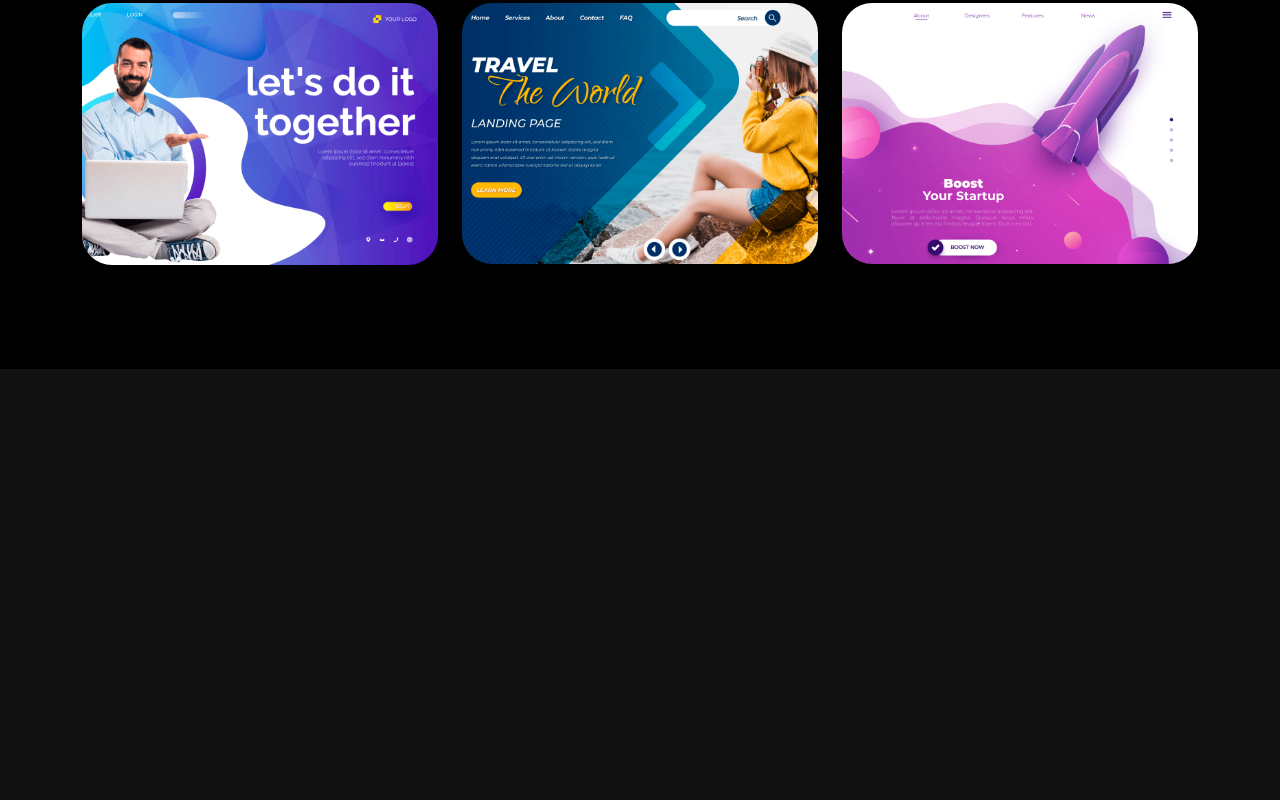
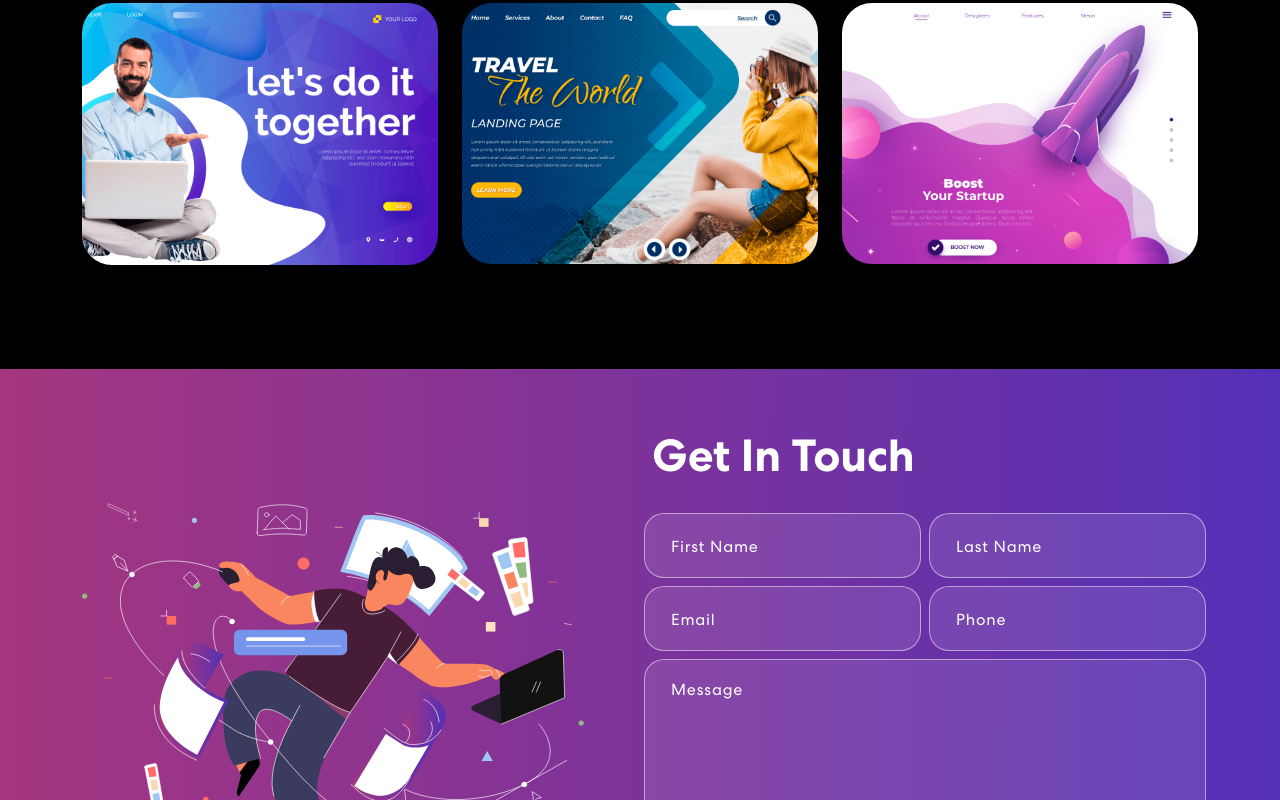
Before and after one commit to freetimezp/js-portfolio-02, a React (Create React App) app: page / in a window 1280 px wide. Shown: the part 2000-2800 px from the top of the page. Before the commit the page ends 2369 px from the top, so only its background shows below. Built offline with nearby package versions, Linux system fonts and the light colour scheme.

Commit message:
06.Js-portfolio-02. Create Contact component as form.

```diff
--- a/package.json
+++ b/package.json
@@ -7,6 +7,9 @@
     "@testing-library/react": "^13.0.0",
     "@testing-library/user-event": "^13.2.1",
     "bootstrap": "^5.2.0",
+    "cors": "^2.8.5",
+    "express": "^4.18.1",
+    "nodemailer": "^6.7.8",
     "react": "^18.2.0",
     "react-bootstrap": "^2.5.0",
     "react-bootstrap-icons": "^1.8.4",
--- a/src/App.css
+++ b/src/App.css
@@ -482,3 +482,81 @@
   right: 0;
   z-index: -4;
 }
+
+
+/************ Projects Css ************/
+.contact {
+  background: linear-gradient(90.21deg, #AA367C -5.91%, #4A2FBD 111.58%);
+  padding: 60px 0 200px 0;
+}
+.contact img {
+  width: 92%;
+}
+.contact h2 {
+  font-size: 45px;
+  font-weight: 700;
+  margin-bottom: 30px;
+}
+.contact form input, .contact form textarea {
+  width: 100%;
+  background: rgba(255, 255, 255, 0.1);
+  border: 1px solid rgba(255, 255, 255, 0.5);
+  border-radius: 20px;
+  color: #fff;
+  margin: 0 0 8px 0;
+  padding: 18px 26px;
+  font-weight: 500;
+  font-size: 18px;
+  letter-spacing: 0.8px;
+  transition: 0.3s ease-in-out;
+}
+.contact form input:focus, .contact form textarea:focus {
+  background: rgba(255, 255, 255, 1);
+  color: #121212;
+}
+.contact form input::placeholder, .contact form textarea::placeholder {
+  font-size: 16px;
+  font-weight: 400;
+  color: #fff;
+}
+.contact form input:focus::placeholder, .contact form textarea:focus::placeholder {
+  color: #121212;
+  opacity: 0.8;
+}
+.contact form button {
+  font-weight: 700;
+  color: #000;
+  background-color: #fff;
+  padding: 14px 48px;
+  font-size: 18px;
+  margin-top: 25px;
+  border-radius: 0;
+  position: relative;
+  transition: 0.3s ease-in-out;
+}
+.contact form button span {
+  z-index: 1;
+  position: relative;
+}
+.contact form button:hover {
+  color: #fff;
+}
+.contact form button::before {
+  content: "";
+  background: #121212;
+  width: 0;
+  height: 100%;
+  position: absolute;
+  top: 0;
+  left: 0;
+  z-index: 0;
+  transition: 0.3s ease-in-out;
+}
+.contact form button:hover::before {
+  width: 100%;
+}
+
+.contact form .col {
+  padding-left: 0.25rem;
+  padding-right: 0.25rem;
+}
--- a/src/App.js
+++ b/src/App.js
@@ -6,6 +6,7 @@
 import {Banner} from "./components/Banner";
 import {Skills} from "./components/Skills";
 import {Projects} from "./components/Projects";
+import {Contact} from "./components/Contact";
 
 import 'bootstrap/dist/css/bootstrap.min.css';
 
@@ -16,6 +17,7 @@
             <Banner />
             <Skills />
             <Projects />
+            <Contact />
         </div>
     );
 }
--- /dev/null
+++ b/src/components/Contact.js
@@ -0,0 +1,103 @@
+import {useState} from "react";
+import {Container, Row, Col} from "react-bootstrap";
+
+import contactImg from "../assets/img/contact-img.svg";
+
+export const Contact = () => {
+    const formInitialDetails = {
+        firstName: '',
+        lastName: '',
+        email: '',
+        phone: '',
+        message: ''
+    }
+
+    const [formDetails, setFormDetails] = useState(formInitialDetails);
+    const [buttonText, setButtonText] = useState('Send');
+    const [status, setStatus] = useState({});
+
+    const onFormUpdate = (category, value) => {
+        setFormDetails({
+            ...formDetails,
+            [category]: value
+        })
+    }
+
+    const handleSubmit = async (e) => {
+        e.preventDefault();
+        setButtonText('Sending...');
+
+        let response = await fetch("http://localhost:5000/contact", {
+            method: "POST",
+            headers: {
+                "Content-Type": "Application/json;charset=UTF-8"
+            },
+            body: JSON.stringify(formDetails)
+        });
+
+        setButtonText('Send');
+
+        let result = response.json();
+        setFormDetails(formInitialDetails);
+
+        if(result.code === 200) {
+            setStatus({success: true, message: 'Send successfully.'});
+        }else{
+            setStatus({success: false, message: 'Not send, try later.'});
+        }
+    }
+
+    return (
+        <section className="contact" id="connect">
+            <Container>
+                <Row className="align-items-center">
+                    <Col md={6}>
+                        <img src={contactImg} alt="contact"/>
+                    </Col>
+                    <Col md={6}>
+                        <h2>Get In Touch</h2>
+                        <form onSubmit={handleSubmit}>
+                            <Row>
+                                <Col sm={6} className="px-1">
+                                    <input type="text" value={formDetails.firstName} placeholder="First Name"
+                                           onChange={(e) => onFormUpdate('firstName', e.target.value)}
+                                    />
+                                </Col>
+                                <Col sm={6} className="px-1">
+                                    <input type="text" value={formDetails.lastName} placeholder="Last Name"
+                                           onChange={(e) => onFormUpdate('lastName', e.target.value)}
+                                    />
+                                </Col>
+                                <Col sm={6} className="px-1">
+                                    <input type="email" value={formDetails.email} placeholder="Email"
+                                           onChange={(e) => onFormUpdate('email', e.target.value)}
+                                    />
+                                </Col>
+                                <Col sm={6} className="px-1">
+                                    <input type="tel" value={formDetails.phone} placeholder="Phone"
+                                           onChange={(e) => onFormUpdate('phone', e.target.value)}
+                                    />
+                                </Col>
+                                <Col>
+                                    <textarea value={formDetails.message} placeholder="Message" rows="6"
+                                           onChange={(e) => onFormUpdate('message', e.target.value)}
+                                    ></textarea>
+                                    <button type="submit">
+                                        <span>{buttonText}</span>
+                                    </button>
+                                </Col>
+                                {
+                                    status.message &&
+                                        <Col>
+                                            <p className={status.success === false ? "danger" : "success"}>{status.message}</p>
+                                        </Col>
+                                }
+                            </Row>
+                        </form>
+                    </Col>
+                </Row>
+            </Container>
+        </section>
+    )
+
+}
```
Also changed, not shown: server.js (added, +50 -0 lines), 2 other files (tests, documents, lock files or other folders).
